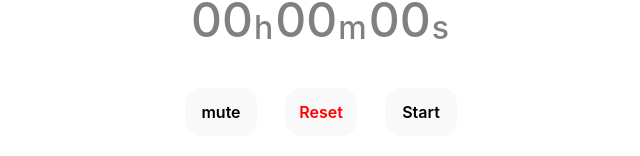
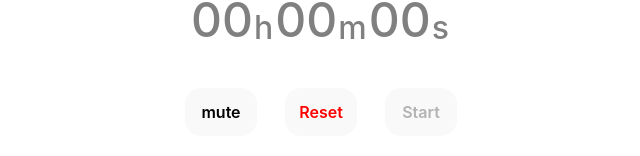
Before and after one commit to bigsaigon333/simple-stopwatch, a React (Vite) app: page / in a window 1280 px wide. Shown: the part 336-492 px from the top of the page, without its empty margins (319-959 px from the left). Built offline with nearby package versions, Linux system fonts and the light colour scheme.

Commit message:
feat: 0초일 때는 Start 버튼을 disabled 한다

```diff
--- a/src/app.tsx
+++ b/src/app.tsx
@@ -25,9 +25,8 @@ export default function Page(): JSX.Element {
     <EditForm
       onSubmit={handleSubmit}
       placeholder={toTimeString(totalSeconds).padStart(6, "0")}
-    >
-      <Controls />
-    </EditForm>
+      submitDisabled={timerState === "edit" && totalSeconds === 0}
+    />
   ) : (
     <form
       css={formCss}
--- a/src/components/controls.tsx
+++ b/src/components/controls.tsx
@@ -8,7 +8,13 @@ import {
 import useToggle from "../hooks/use-toggle";
 import { useEffect, useRef } from "react";
 
-export default function Controls(): JSX.Element {
+interface ControlsProperties {
+  submitDisabled?: boolean;
+}
+
+export default function Controls({
+  submitDisabled = false,
+}: ControlsProperties): JSX.Element {
   const dispatch = useTimerStateDispatch();
   const timerState = useTimerState();
 
@@ -31,7 +37,12 @@ export default function Controls(): JSX.Element {
         flex-direction: row-reverse;
       `}
     >
-      <button css={buttonCss} type="submit" ref={okButtonReference}>
+      <button
+        css={buttonCss}
+        type="submit"
+        ref={okButtonReference}
+        disabled={submitDisabled}
+      >
         {getMainButtonMessage(timerState)}
       </button>
       <button
--- a/src/components/edit-form.tsx
+++ b/src/components/edit-form.tsx
@@ -8,17 +8,20 @@ import {
 import useBoolean from "../hooks/use-boolean";
 import Input from "./input";
 import { toTotalSeconds } from "../utils/utils";
+import Controls from "./controls";
 
 interface EditFormProperties {
   children?: ReactNode;
   onSubmit: (seconds: number) => void;
   placeholder: string;
+  submitDisabled?: boolean;
 }
 
 export default function EditForm({
   children,
   onSubmit,
   placeholder,
+  submitDisabled = false,
 }: EditFormProperties): JSX.Element {
   const [value, setValue] = useState("");
   const [isDirty, getDirty] = useBoolean(false);
@@ -42,6 +45,7 @@ export default function EditForm({
         onChange={handleChange}
         {...(!isDirty && { placeholder })}
       />
+      <Controls submitDisabled={submitDisabled && value === ""} />
       {children}
     </form>
   );
```
